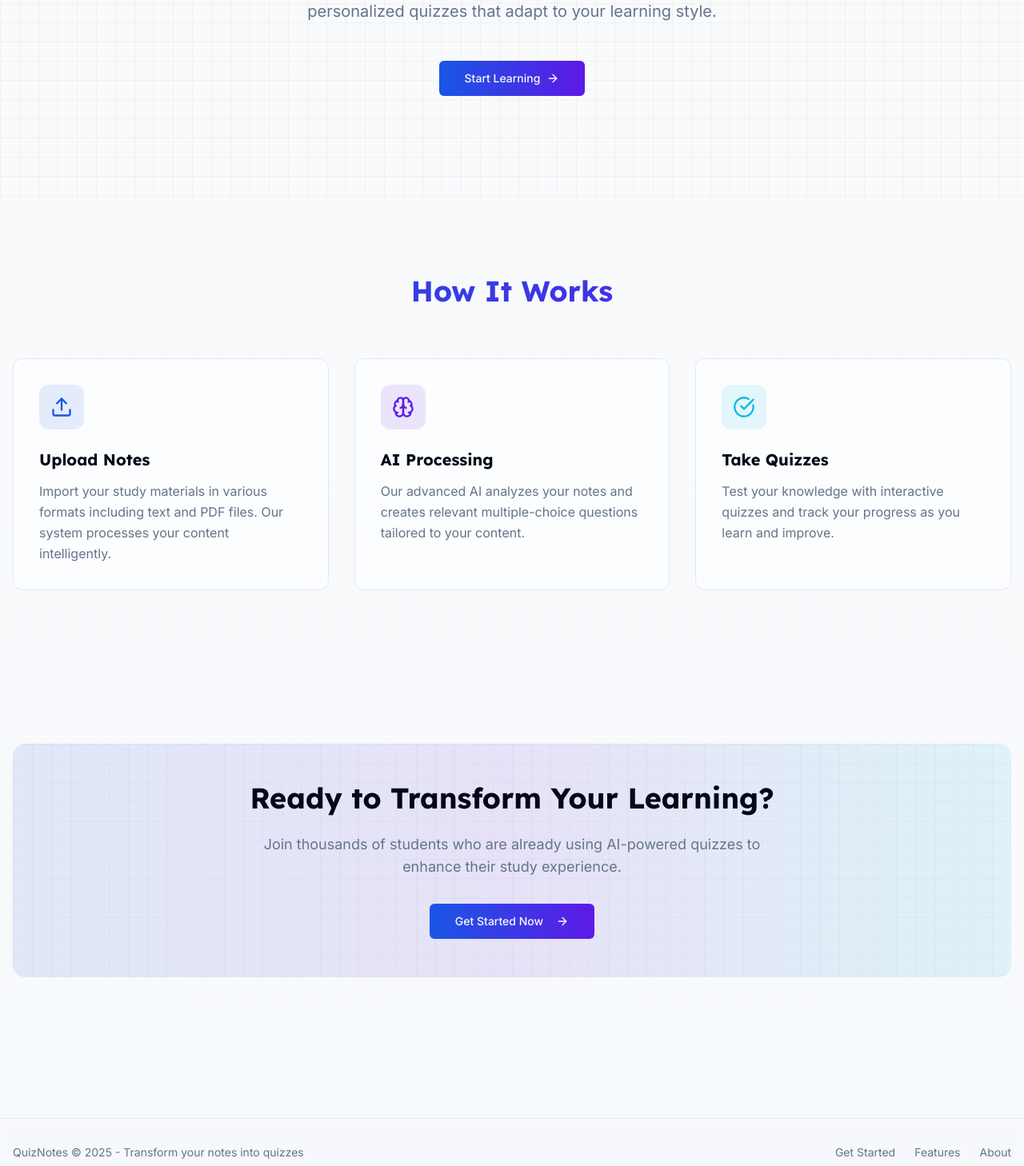
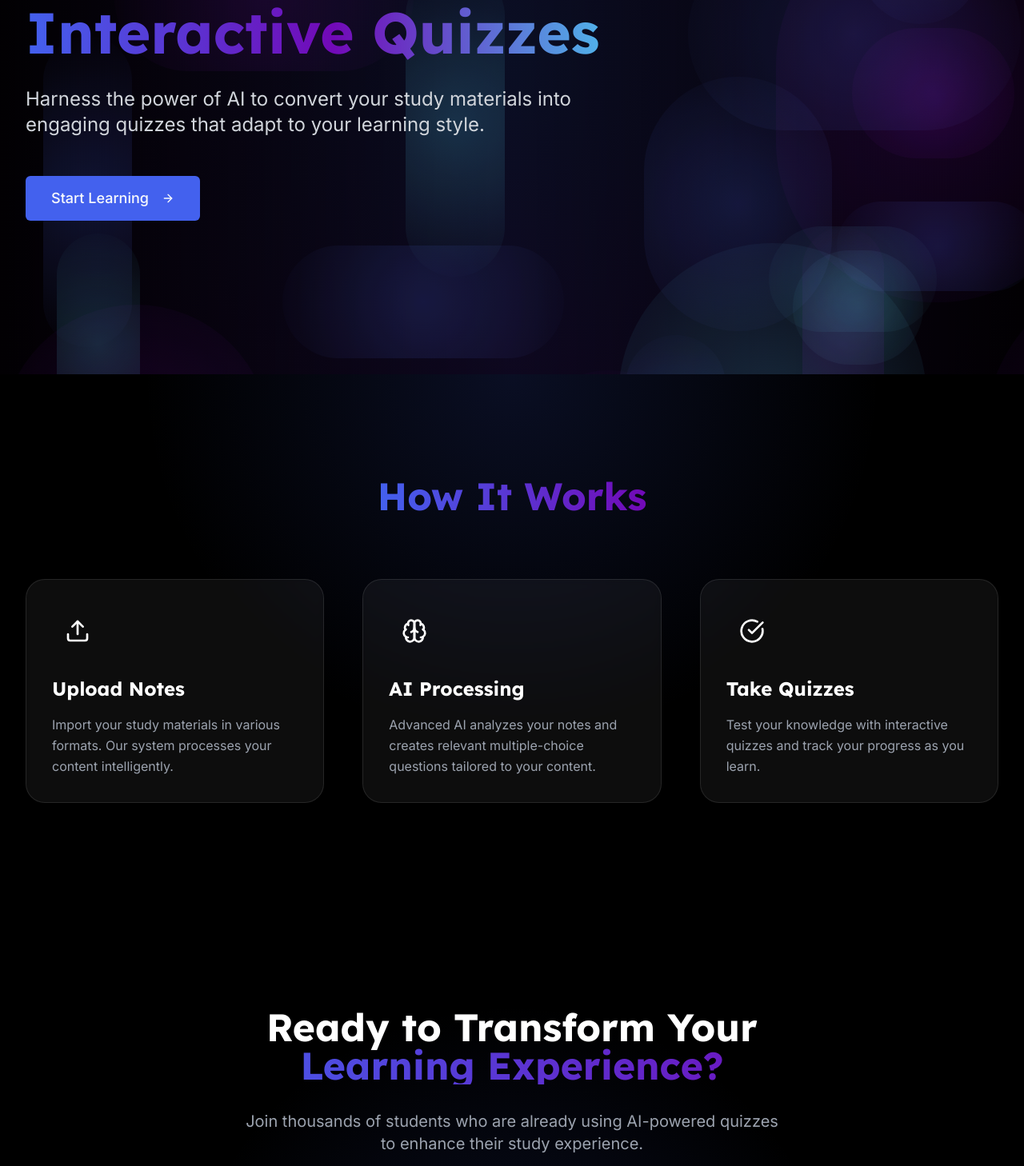
Before and after one commit to edleeenna/quiz_app, a React (Vite) app in the folder frontend/: page / in a window 1280 px wide. Shown: the part 332-1790 px from the top of the page at 80% size. Built offline with nearby package versions, Linux system fonts and the light colour scheme.

Commit message:
Redesign Home Page with Modern UI

```diff
--- a/frontend/src/pages/Home.tsx
+++ b/frontend/src/pages/Home.tsx
@@ -4,88 +4,120 @@ import { Link } from 'react-router-dom';
 
 const Home = () => {
   return (
-    <div className="min-h-screen bg-gradient-to-b from-background via-background to-muted/20">
+    <div className="min-h-screen bg-black text-white overflow-hidden">
       {/* Hero Section */}
-      <div className="container px-4 py-32 mx-auto text-center relative overflow-hidden">
-        <div className="absolute inset-0 pointer-events-none bg-[linear-gradient(to_right,#80808012_1px,transparent_1px),linear-gradient(to_bottom,#80808012_1px,transparent_1px)] bg-[size:24px_24px]" />
-        <div className="relative">
-          <div className="absolute -top-6 left-1/2 -translate-x-1/2 w-32 h-32 bg-primary/10 rounded-full blur-3xl" />
-          <div className="absolute -top-6 left-[45%] -translate-x-1/2 w-32 h-32 bg-secondary/10 rounded-full blur-3xl" />
-          <div className="absolute -top-6 left-[55%] -translate-x-1/2 w-32 h-32 bg-accent/10 rounded-full blur-3xl" />
+      <div className="relative min-h-screen flex items-center">
+        {/* Animated background */}
+        <div className="absolute inset-0 bg-[radial-gradient(circle_at_50%_50%,rgba(67,97,238,0.15),rgba(114,9,183,0.15))]" />
+        <div className="absolute inset-0 bg-[linear-gradient(to_right,rgba(0,0,0,0.9),transparent_50%,rgba(0,0,0,0.9))]" />
 
-          <h1 className="text-4xl md:text-6xl lg:text-7xl font-bold bg-gradient-to-r from-primary via-secondary to-accent bg-clip-text text-transparent animate-fade-in relative">
-            Transform Your Study Notes Into Smart Quizzes
+        {/* Animated circles */}
+        <div className="absolute inset-0 overflow-hidden">
+          {[...Array(20)].map((_, i) => (
+            <div
+              key={i}
+              className="absolute rounded-full mix-blend-screen animate-pulse-light"
+              style={{
+                background: `radial-gradient(circle at center, ${
+                  ['#4361ee', '#7209b7', '#4cc9f0'][i % 3]
+                }33, transparent)`,
+                width: `${Math.random() * 400 + 100}px`,
+                height: `${Math.random() * 400 + 100}px`,
+                left: `${Math.random() * 100}%`,
+                top: `${Math.random() * 100}%`,
+                animationDelay: `${Math.random() * 5}s`,
+                animationDuration: `${Math.random() * 10 + 5}s`,
+              }}
+            />
+          ))}
+        </div>
+
+        <div className="container relative z-10">
+          <div className="max-w-3xl">
+            <h1 className="text-5xl md:text-7xl font-bold mb-8 leading-tight">
+              Transform Your Notes Into
+              <span className="block text-transparent bg-clip-text bg-gradient-to-r from-theme-blue via-theme-purple to-theme-lightBlue">
+                Interactive Quizzes
+              </span>
             </h1>
-        </div>
-        <p className="mt-8 text-xl text-muted-foreground max-w-2xl mx-auto">
-          Harness the power of AI to convert your study materials into personalized quizzes that adapt to your learning style.
+            <p className="text-xl md:text-2xl text-gray-300 mb-12 leading-relaxed">
+              Harness the power of AI to convert your study materials into engaging quizzes that adapt to your learning style.
             </p>
-        <div className="mt-12 flex flex-col sm:flex-row gap-4 justify-center">
-          <Button asChild size="lg" className="bg-gradient-to-r from-primary to-secondary hover:opacity-90 group relative overflow-hidden">
-            <Link to="/app" className="relative z-10">
-              <span className="relative z-10 flex items-center">
+            <div className="flex flex-col sm:flex-row gap-4">
+              <Button asChild size="lg" className="bg-theme-blue hover:bg-theme-blue/90 text-lg h-14 px-8">
+                <Link to="/app">
                   Start Learning
-                <ArrowRight className="ml-2 h-5 w-5 transition-transform group-hover:translate-x-1" />
-              </span>
-              <div className="absolute inset-0 bg-gradient-to-r from-primary/10 to-secondary/10 blur-xl group-hover:opacity-75 transition-opacity" />
+                  <ArrowRight className="ml-2 h-5 w-5" />
                 </Link>
               </Button>
             </div>
           </div>
+        </div>
+      </div>
 
       {/* Features Section */}
-      <div className="container px-4 py-24">
-        <h2 className="text-3xl md:text-4xl font-bold text-center mb-16 bg-gradient-to-r from-primary to-secondary bg-clip-text text-transparent">
+      <div className="relative bg-black py-32">
+        <div className="absolute inset-0 bg-[radial-gradient(circle_at_50%_0%,rgba(67,97,238,0.15),transparent_50%)]" />
+        <div className="container relative">
+          <h2 className="text-4xl md:text-5xl font-bold text-center mb-20">
+            <span className="text-transparent bg-clip-text bg-gradient-to-r from-theme-blue to-theme-purple">
               How It Works
+            </span>
           </h2>
-        <div className="grid md:grid-cols-3 gap-8">
-          <div className="group p-8 rounded-xl border bg-card/50 backdrop-blur-sm hover:bg-card/80 transition-all hover:shadow-lg hover:-translate-y-1">
-            <div className="h-14 w-14 rounded-xl bg-primary/10 flex items-center justify-center mb-6 group-hover:scale-110 transition-transform">
-              <Upload className="h-7 w-7 text-primary" />
+          <div className="grid md:grid-cols-3 gap-12">
+            {[
+              {
+                icon: Upload,
+                title: "Upload Notes",
+                description: "Import your study materials in various formats. Our system processes your content intelligently.",
+                color: "theme-blue"
+              },
+              {
+                icon: Brain,
+                title: "AI Processing",
+                description: "Advanced AI analyzes your notes and creates relevant multiple-choice questions tailored to your content.",
+                color: "theme-purple"
+              },
+              {
+                icon: CheckCircle,
+                title: "Take Quizzes",
+                description: "Test your knowledge with interactive quizzes and track your progress as you learn.",
+                color: "theme-lightBlue"
+              }
+            ].map((feature, i) => (
+              <div key={i} className="group relative">
+                <div className={`absolute inset-0 bg-${feature.color}/10 blur-xl rounded-3xl group-hover:blur-2xl transition-all duration-500`} />
+                <div className="relative bg-white/5 backdrop-blur-sm rounded-3xl p-8 border border-white/10 h-full transition-transform duration-500 hover:-translate-y-2">
+                  <div className={`h-16 w-16 rounded-2xl bg-${feature.color}/20 flex items-center justify-center mb-6`}>
+                    <feature.icon className={`h-8 w-8 text-${feature.color}`} />
                   </div>
-            <h3 className="text-xl font-bold mb-3">Upload Notes</h3>
-            <p className="text-muted-foreground leading-relaxed">
-              Import your study materials in various formats including text and PDF files. Our system processes your content intelligently.
-            </p>
+                  <h3 className="text-2xl font-bold mb-4">{feature.title}</h3>
+                  <p className="text-gray-400 leading-relaxed">{feature.description}</p>
                 </div>
-
-          <div className="group p-8 rounded-xl border bg-card/50 backdrop-blur-sm hover:bg-card/80 transition-all hover:shadow-lg hover:-translate-y-1">
-            <div className="h-14 w-14 rounded-xl bg-secondary/10 flex items-center justify-center mb-6 group-hover:scale-110 transition-transform">
-              <Brain className="h-7 w-7 text-secondary" />
               </div>
-            <h3 className="text-xl font-bold mb-3">AI Processing</h3>
-            <p className="text-muted-foreground leading-relaxed">
-              Our advanced AI analyzes your notes and creates relevant multiple-choice questions tailored to your content.
-            </p>
-          </div>
-
-          <div className="group p-8 rounded-xl border bg-card/50 backdrop-blur-sm hover:bg-card/80 transition-all hover:shadow-lg hover:-translate-y-1">
-            <div className="h-14 w-14 rounded-xl bg-accent/10 flex items-center justify-center mb-6 group-hover:scale-110 transition-transform">
-              <CheckCircle className="h-7 w-7 text-accent" />
-            </div>
-            <h3 className="text-xl font-bold mb-3">Take Quizzes</h3>
-            <p className="text-muted-foreground leading-relaxed">
-              Test your knowledge with interactive quizzes and track your progress as you learn and improve.
-            </p>
+            ))}
           </div>
         </div>
       </div>
 
       {/* CTA Section */}
-      <div className="container px-4 py-24">
-        <div className="relative rounded-2xl bg-gradient-to-r from-primary/10 via-secondary/10 to-accent/10 p-12 overflow-hidden backdrop-blur-sm">
-          <div className="absolute inset-0 bg-[linear-gradient(to_right,#80808012_1px,transparent_1px),linear-gradient(to_bottom,#80808012_1px,transparent_1px)] bg-[size:24px_24px]" />
-          <div className="relative text-center">
-            <h2 className="text-3xl md:text-4xl font-bold mb-6">
-              Ready to Transform Your Learning?
+      <div className="relative bg-black py-32">
+        <div className="absolute inset-0 bg-[radial-gradient(circle_at_50%_100%,rgba(67,97,238,0.15),transparent_50%)]" />
+        <div className="container relative">
+          <div className="max-w-4xl mx-auto text-center">
+            <h2 className="text-4xl md:text-5xl font-bold mb-8">
+              Ready to Transform Your
+              <span className="block text-transparent bg-clip-text bg-gradient-to-r from-theme-blue to-theme-purple">
+                Learning Experience?
+              </span>
             </h2>
-            <p className="text-lg text-muted-foreground mb-8 max-w-2xl mx-auto">
+            <p className="text-xl text-gray-400 mb-12 max-w-2xl mx-auto">
               Join thousands of students who are already using AI-powered quizzes to enhance their study experience.
             </p>
-            <Button asChild size="lg" className="bg-gradient-to-r from-primary to-secondary hover:opacity-90 group">
+            <Button asChild size="lg" className="bg-theme-purple hover:bg-theme-purple/90 text-lg h-14 px-8">
               <Link to="/app">
                 Get Started Now
-                <ArrowRight className="ml-2 h-5 w-5 transition-transform group-hover:translate-x-1" />
+                <ArrowRight className="ml-2 h-5 w-5" />
               </Link>
             </Button>
           </div>
@@ -93,20 +125,20 @@ const Home = () => {
       </div>
 
       {/* Footer */}
-      <footer className="border-t mt-20 bg-muted/10 backdrop-blur-sm">
-        <div className="container px-4 py-8">
+      <footer className="bg-black border-t border-white/10">
+        <div className="container py-8">
           <div className="flex flex-col md:flex-row justify-between items-center gap-4">
-            <p className="text-sm text-muted-foreground">
+            <p className="text-gray-400">
               QuizNotes © {new Date().getFullYear()} - Transform your notes into quizzes
             </p>
-            <div className="flex items-center gap-6">
-              <Link to="/app" className="text-sm text-muted-foreground hover:text-foreground transition-colors">
+            <div className="flex items-center gap-8">
+              <Link to="/app" className="text-gray-400 hover:text-white transition-colors">
                 Get Started
               </Link>
-              <a href="#features" className="text-sm text-muted-foreground hover:text-foreground transition-colors">
+              <a href="#features" className="text-gray-400 hover:text-white transition-colors">
                 Features
               </a>
-              <a href="#about" className="text-sm text-muted-foreground hover:text-foreground transition-colors">
+              <a href="#about" className="text-gray-400 hover:text-white transition-colors">
                 About
               </a>
             </div>
```
Lines whose indentation alone changed are shown as unchanged.
